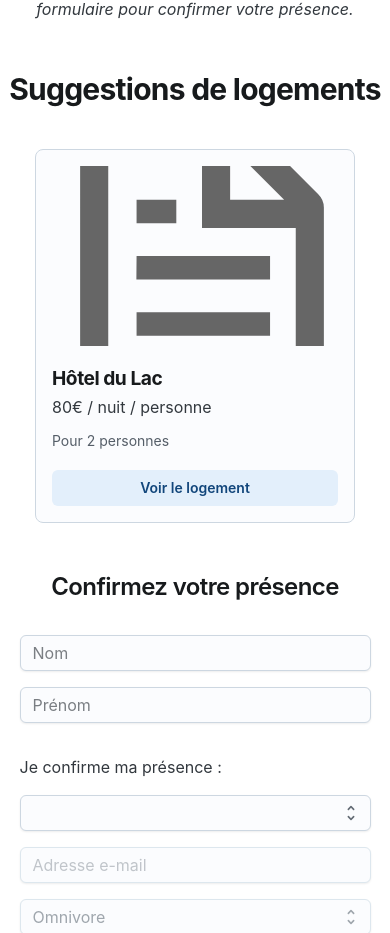
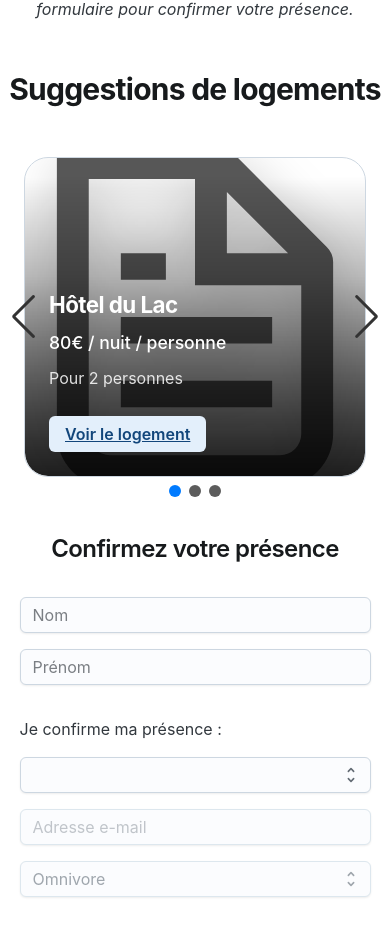
Before and after one commit to NanaChrs/site-mariage, a Next.js app: page / in a window 390 px wide. Shown: the part 1179-2112 px from the top of the page. Built offline with nearby package versions, Linux system fonts and the light colour scheme.

Commit message:
Add pagination & make items prettier

```diff
--- a/src/app/components/accommodations.tsx
+++ b/src/app/components/accommodations.tsx
@@ -2,12 +2,16 @@
 
 import { Swiper, SwiperSlide } from 'swiper/react';
 import 'swiper/css';
+import 'swiper/css/pagination';
+import 'swiper/css/navigation';
+import { Pagination, Navigation } from 'swiper/modules';
+import styles from './accomodations.module.css';
 import Image from 'next/image';
 import Card from '@mui/joy/Card';
 import CardContent from '@mui/joy/CardContent';
+import CardCover from '@mui/joy/CardCover';
 import Typography from '@mui/joy/Typography';
 import Button from '@mui/joy/Button';
-import { Pagination } from 'swiper/modules';
 
 interface Accommodation {
   name: string;
@@ -47,16 +51,36 @@ export default function AccommodationsCarousel() {
       <Typography level="h2" sx={{ mb: 3, textAlign: 'center', fontWeight: 'bold' }}>
         Suggestions de logements
       </Typography>
-      <Swiper pagination={{ dynamicBullets: true }} modules={[Pagination]}>
+      <Swiper
+        slidesPerView={1}
+        breakpoints={{
+          900: { slidesPerView: 2 },
+          1200: { slidesPerView: 3 }
+        }}
+        spaceBetween={32}
+        loop={true}
+        pagination={{ clickable: true }}
+        navigation={true}
+        modules={[Pagination, Navigation]}
+        className={styles.mySwiper}
+      >
         {accommodations.map((acc) => (
           <SwiperSlide key={acc.name}>
-            <Card variant="outlined" sx={{ minWidth: 280, maxWidth: 320, mx: 'auto', my: 2 }}>
-              <Image src={acc.image} alt={acc.name} width={300} height={180} style={{ borderRadius: 12, objectFit: 'cover' }} />
-              <CardContent>
-                <Typography level="h3" sx={{ fontSize: '1.2rem', fontWeight: 'bold', mt: 1 }}>{acc.name}</Typography>
-                <Typography level="body-md" sx={{ color: 'neutral.700', mb: 1 }}>{acc.price} / nuit / personne</Typography>
-                <Typography level="body-sm" sx={{ color: 'neutral.600', mb: 2 }}>Pour {acc.people} personne{acc.people > 1 ? 's' : ''}</Typography>
-                <Button component="a" href={acc.url} target="_blank" rel="noopener noreferrer" variant="soft" color="primary">
+            <Card sx={{ minWidth: 0, maxWidth: '100%', width: '100%', height: 320, boxShadow: 'none', position: 'relative', overflow: 'hidden', borderRadius: 24, mx: 0, my: 0, p: 0, background: 'none' }}>
+              <CardCover>
+                <Image src={acc.image} alt={acc.name} fill style={{ objectFit: 'cover', filter: 'brightness(0.85) drop-shadow(0 4px 24px rgba(0,0,0,0.18))', borderRadius: 24 }} />
+              </CardCover>
+              <CardCover
+                sx={{
+                  background:
+                    'linear-gradient(to top, rgba(0,0,0,0.4), rgba(0,0,0,0) 200px), linear-gradient(to top, rgba(0,0,0,0.8), rgba(0,0,0,0) 300px)',
+                }}
+              />
+              <CardContent sx={{ position: 'absolute', left: 0, bottom: 0, width: '100%', height: '100%', p: 3, display: 'flex', flexDirection: 'column', alignItems: 'flex-start', justifyContent: 'flex-end', color: '#fff', background: 'none' }}>
+                <Typography level="h3" sx={{ fontSize: '1.4rem', fontWeight: 'bold', mb: 1, color: '#fff' }}>{acc.name}</Typography>
+                <Typography level="body-md" sx={{ fontSize: '1.1rem', fontWeight: 500, mb: 1, color: '#fff' }}>{acc.price} / nuit / personne</Typography>
+                <Typography level="body-sm" sx={{ fontSize: '1rem', opacity: 0.85, mb: 2, color: '#fff' }}>Pour {acc.people} personne{acc.people > 1 ? 's' : ''}</Typography>
+                <Button component="a" href={acc.url} target="_blank" rel="noopener noreferrer" variant="soft" color="primary" sx={{ textDecoration: 'underline', fontSize: '1rem', mt: 1 }}>
                   Voir le logement
                 </Button>
               </CardContent>
--- a/src/app/components/accomodations.module.css
+++ b/src/app/components/accomodations.module.css
@@ -1,34 +1,90 @@
 .carouselItem {
+  position: relative;
   display: flex;
   flex-direction: column;
-  align-items: center;
-  background: white;
-  border-radius: 16px;
-  box-shadow: 0 2px 16px rgba(0,0,0,0.08);
-  padding: 24px;
-  gap: 12px;
-  min-width: 280px;
-  max-width: 320px;
+  align-items: stretch;
+  background: transparent;
+  box-shadow: 0 2px 24px rgba(0,0,0,0.5);
+  min-width: 320px;
+  max-width: 420px;
+  width: 80vw;
+  height: 320px;
+  overflow: hidden;
+  padding: 0;
+  border-radius: 24px;
 }
 .carouselImage {
+  position: absolute;
+  top: 0;
+  left: 0;
   width: 100%;
-  height: 180px;
+  height: 100%;
+  min-width: 100%;
+  min-height: 100%;
   object-fit: cover;
-  border-radius: 12px;
+  z-index: 1;
+  filter: brightness(0.85) drop-shadow(0 4px 24px rgba(0,0,0,0.18));
+  border-radius: 24px;
+}
+.carouselOverlay {
+  position: absolute;
+  left: 0;
+  top: 0;
+  width: 100%;
+  height: 100%;
+  padding: 32px 24px;
+  color: #fff;
+  z-index: 2;
+  display: flex;
+  flex-direction: column;
+  align-items: flex-start;
+  justify-content: flex-end;
+  background: none;
+  border-radius: 0 0 24px 24px;
+}
+.carouselTitle, .carouselDetails, .carouselLink {
+  text-shadow: none;
 }
 .carouselTitle {
-  font-size: 1.2rem;
+  font-size: 1.4rem;
   font-weight: bold;
-  margin-top: 8px;
+  margin-bottom: 8px;
 }
 .carouselDetails {
-  font-size: 1rem;
-  color: #444;
+  font-size: 1.1rem;
+  color: #fff;
   margin-bottom: 8px;
 }
 .carouselLink {
-  color: #0070f3;
+  color: #fff;
   text-decoration: underline;
   cursor: pointer;
   font-size: 1rem;
+  margin-top: 8px;
 }
+.mySwiper {
+  position: relative;
+  padding: 24px;
+}
+
+.mySwiper :global(.swiper-pagination) {
+  bottom: 0 !important;
+  position: absolute;
+}
+
+.mySwiper :global(.swiper-pagination-bullet) {
+  background: #333;
+  opacity: 0.8;
+  width: 12px;
+  height: 12px;
+}
+
+.mySwiper :global(.swiper-pagination-bullet-active) {
+  background: #007bff;
+  opacity: 1;
+}
+
+.mySwiper :global(.swiper-button-next),
+.mySwiper :global(.swiper-button-prev) {
+  color: #333;
+}
```
